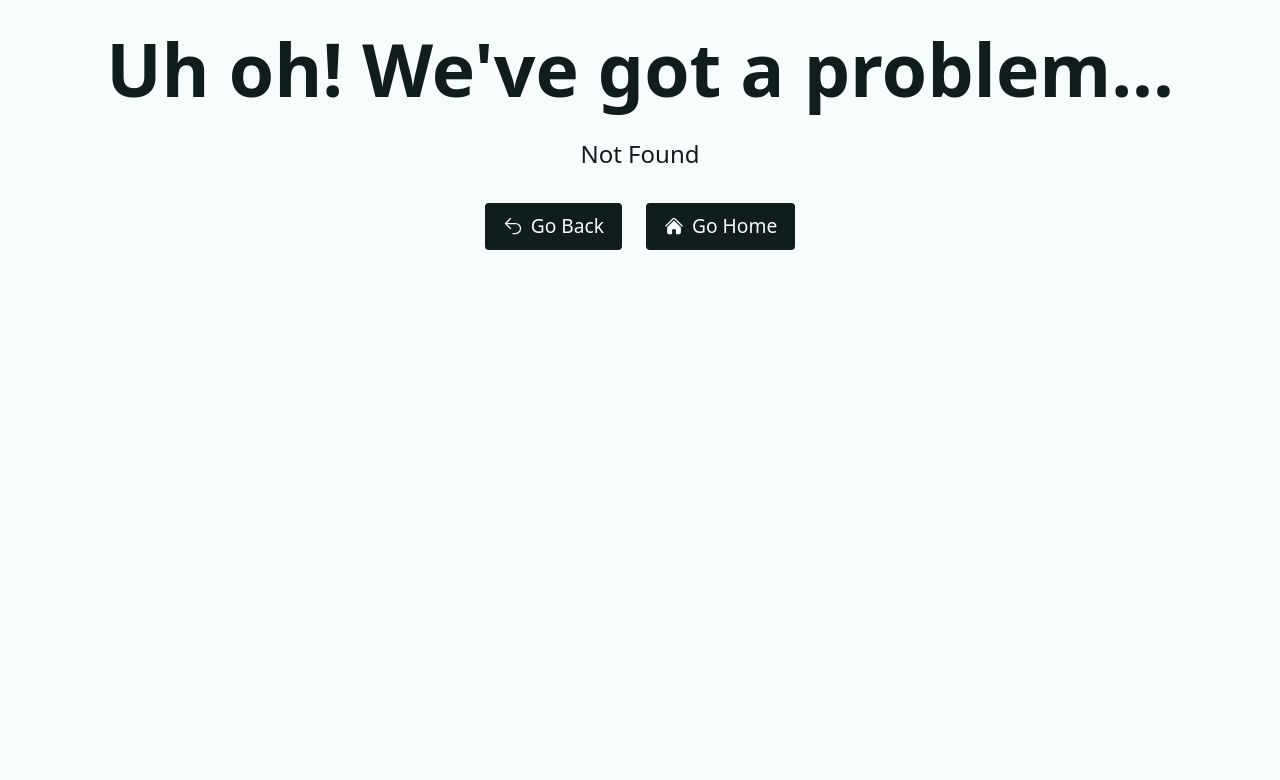
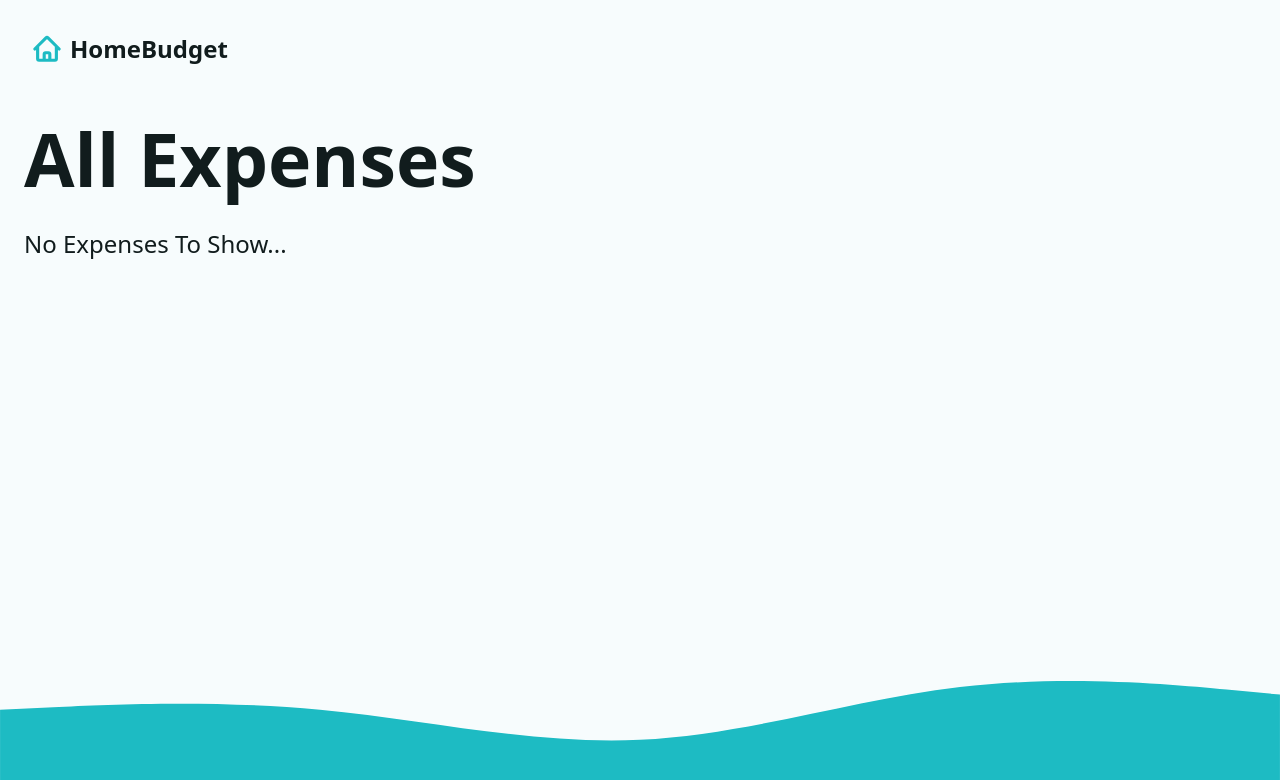
Before and after one commit to xDamneDx/ninja-react-home-budget, a React (Vite) app: page /expenses in a window 1280 px wide. Before the commit this address had no page. Shown: the top 780 px of the page. Built offline with nearby package versions, Linux system fonts and the light colour scheme.

Commit message:
expenses page

```diff
--- a/src/App.jsx
+++ b/src/App.jsx
@@ -12,6 +12,7 @@
 
 // Routes:
 import Dashboard, { dashboardAction, dashboardLoader } from "./pages/Dashboard";
+import ExpensesPage, { expensesLoader } from "./pages/ExpensesPage";
 import Error from "./pages/Error";
 
 const router = createBrowserRouter([
@@ -27,6 +28,11 @@
         loader: dashboardLoader,
         action: dashboardAction,
         errorElement: <Error />,
+      },
+      {
+        path: "expenses",
+        element: <ExpensesPage />,
+        loader: expensesLoader,
       },
       {
         path: "logout",
--- a/src/pages/Dashboard.jsx
+++ b/src/pages/Dashboard.jsx
@@ -1,5 +1,5 @@
 // React Router Dom Imports:
-import { useLoaderData } from "react-router-dom";
+import { Link, useLoaderData } from "react-router-dom";
 
 // Libraries:
 import { toast } from "react-toastify";
@@ -95,10 +95,15 @@
                   <div className="grid-md">
                     <h2>Recent Expenses</h2>
                     <Table
-                      expenses={expenses.sort(
-                        (a, b) => b.createdAt - a.createdAt
-                      )}
+                      expenses={expenses
+                        .sort((a, b) => b.createdAt - a.createdAt)
+                        .slice(0, 8)}
                     />
+                    {expenses.length > 8 && (
+                      <Link to="/expenses" className="btn btn--dark">
+                        View All Expenses
+                      </Link>
+                    )}
                   </div>
                 )}
               </div>
--- /dev/null
+++ b/src/pages/ExpensesPage.jsx
@@ -0,0 +1,35 @@
+// React Router Dom imports:
+import { useLoaderData } from "react-router-dom";
+
+// Components:
+import Table from "../components/Table";
+
+// Helper Functions:
+import { fetchData } from "../helpers";
+
+// Loader:
+export function expensesLoader() {
+  const expenses = fetchData("expenses");
+
+  return { expenses };
+}
+
+export default function ExpensesPage() {
+  const { expenses } = useLoaderData();
+
+  return (
+    <div className="grid-lg">
+      <h1>All Expenses</h1>
+      {expenses && expenses.length > 0 ? (
+        <div className="grid-md">
+          <h2>
+            Recent Expenses <small>({expenses.length} total)</small>
+          </h2>
+          <Table expenses={expenses} />
+        </div>
+      ) : (
+        <p>No Expenses To Show...</p>
+      )}
+    </div>
+  );
+}
```
